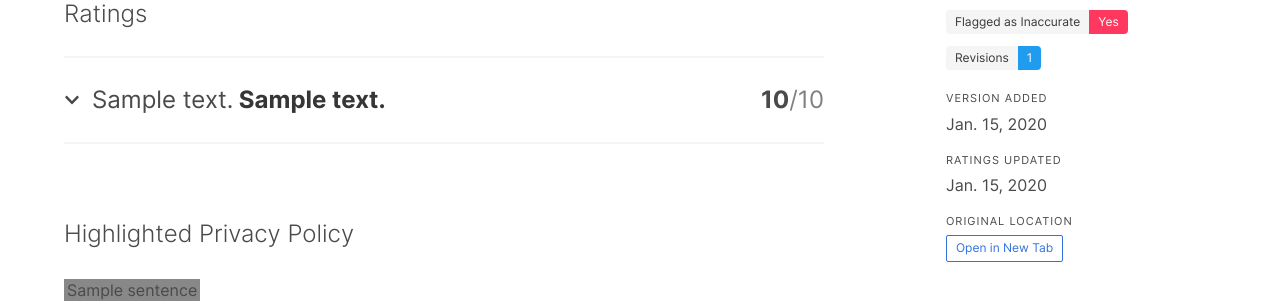
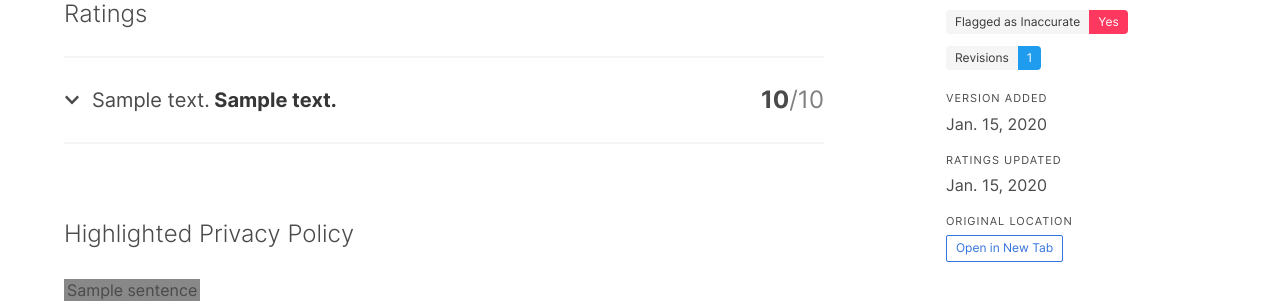
Before and after one commit to Politiwatch/privacyspy, a Django app: template privacyspy/core/templates/core/product.html in a window 1280 px wide. Shown: the part 430-735 px from the top of the page. Run offline with Django 3.2, Linux system fonts and the light colour scheme; tables that the repository leaves empty hold one stand-in row (values such as "Sample post"); the template is opened without the code that fills it: values that come from a table or form of the project are taken from there, most other values are stand-ins (such as "Sample title", 1, 10 or a date in 2020); grey boxes marked "Sample" are stand-in pictures.

Commit message:
Make rubric selection text smaller

```diff
--- a/privacyspy/core/templates/core/rubric_selection.html
+++ b/privacyspy/core/templates/core/rubric_selection.html
@@ -7,7 +7,7 @@
                 <span class="icon is-small level-item">
                     <i class="fas fa-chevron-down" id="selection-{{selection.id}}-icon"></i>
                 </span>
-                <h4 class="is-size-4 level-item">
+                <h4 class="is-size-5 level-item">
                     <span class="has-text-dark-grey">{{selection.option.question.text}}</span>
                     <strong>&nbsp;{{selection.option.text}}</strong></h4>
             </div>
```
